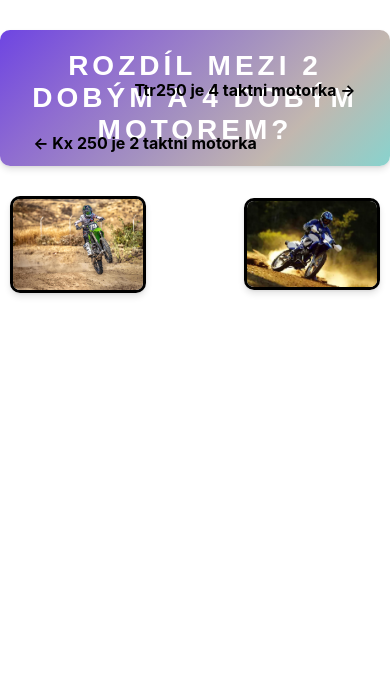
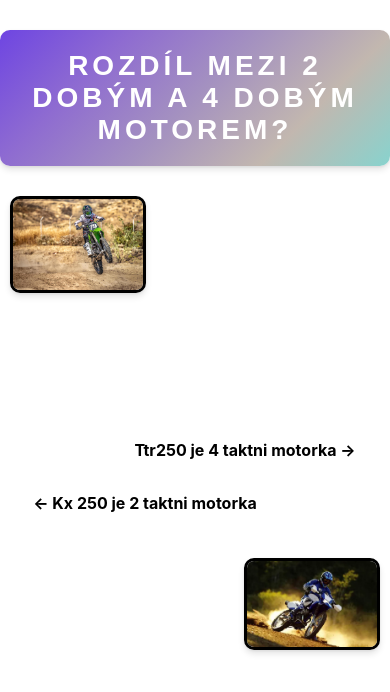
Before and after one commit to TonyKmoch/ghostmoto, a React (Create React App) app: page / in a window 390 px wide. Shown: the top 692 px of the page. Built offline with nearby package versions, Linux system fonts and the light colour scheme.

Commit message:
oprava26

```diff
--- a/src/App.css
+++ b/src/App.css
@@ -186,7 +186,7 @@ body {
     font-size: 16px;
   }
 
-  .popis-mobile {
-    display: block;
+  .popis1 {
+    margin-top: 180px;
   }
 }
```
